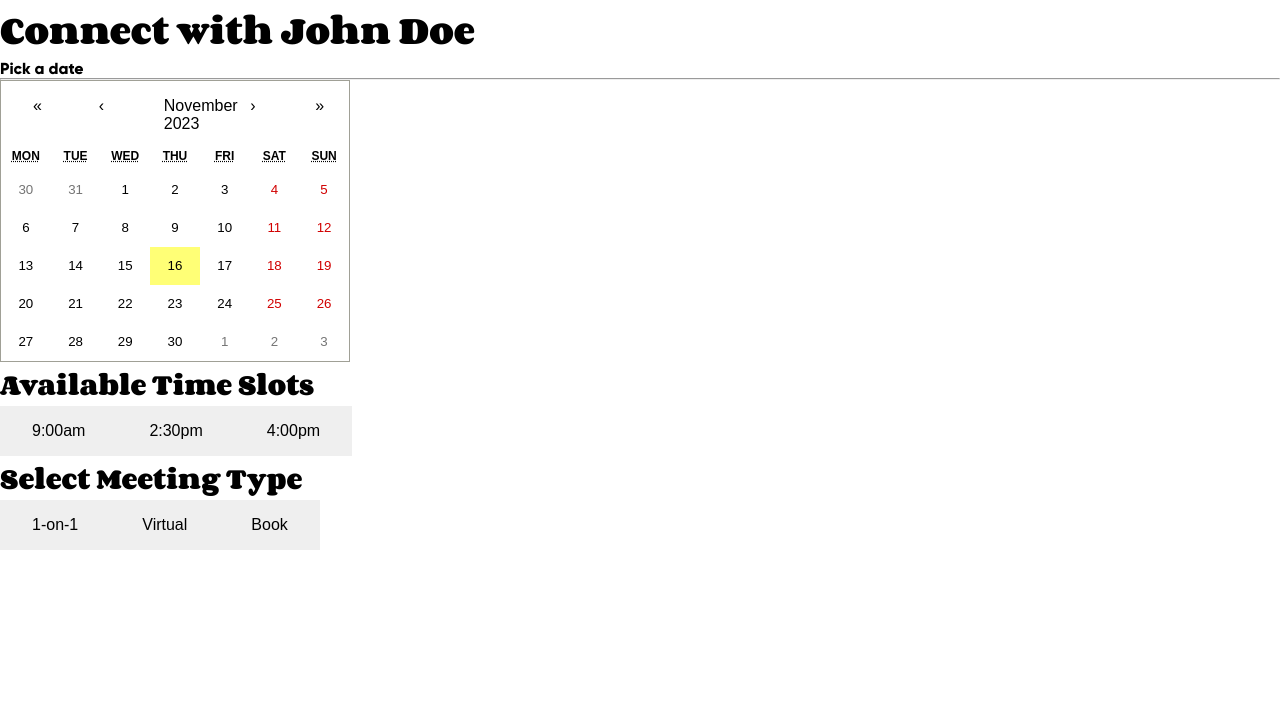
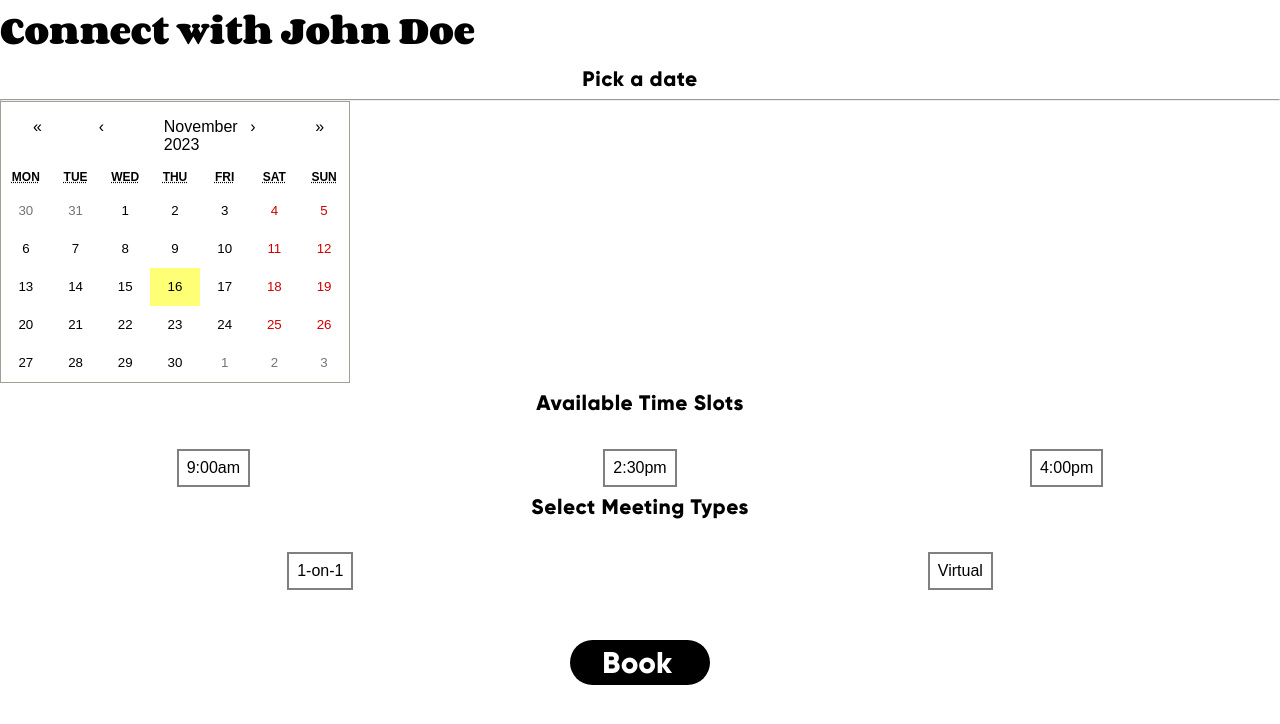
Before and after one commit to makeitMVPadmin/CoffeeChat, a React (Create React App) app: page /scheduling/1 in a window 1280 px wide. Shown: the top 724 px of the page. Built offline with nearby package versions, Linux system fonts and the light colour scheme; a web font is replaced by a local one.

Commit message:
calendar page tweaked

```diff
--- a/src/pages/SchedulingPage/SchedulingPage.jsx
+++ b/src/pages/SchedulingPage/SchedulingPage.jsx
@@ -88,7 +88,7 @@ const SchedulingPage = ({ people, db }) => {
   return (
     <>
       <h1>Connect with {person.name}</h1>
-      <p>Pick a date</p>
+      <p className="schedulingHeaders">Pick a date</p>
       <hr />
 
       {/* Calendar */}
@@ -97,35 +97,39 @@ const SchedulingPage = ({ people, db }) => {
         value={selectedDate} // Set the selected date
       />
 
-      <h2>Available Time Slots</h2>
+      <h2 className="schedulingHeaders">Available Time Slots</h2>
+      <div className="flexButtons">
         {timePreferences.map((timeSlot) => (
           <button
             key={timeSlot}
-          className={selectedTime === timeSlot ? "scheduling__button" : ""}
+            className={selectedTime === timeSlot ? "selectedButton" : "schedulingButton"}
             onClick={() => toggleTimeSelection(timeSlot)}
           >
             {timeSlot}
           </button>
         ))}
+      </div>
 
-      <h2>Select Meeting Type</h2>
+      <h2 className="schedulingHeaders">Select Meeting Types</h2>
+      <div className="flexButtons">
         <button
-        className={selectedMeetingType === "1-on-1" ? "scheduling__button" : ""}
-        onClick={() => toggleMeetingTypeSelection("1-on-1")}
-      >
+          className={selectedMeetingType === "1-on-1" ? "selectedButton" : "schedulingButton"}
+          onClick={() => toggleMeetingTypeSelection("1-on-1")}>
           1-on-1
         </button>
         <button
           className={
-          selectedMeetingType === "Virtual" ? "scheduling__button" : ""
+            selectedMeetingType === "Virtual" ? "selectedButton" : "schedulingButton"
           }
-        onClick={() => toggleMeetingTypeSelection("Virtual")}
-      >
+          onClick={() => toggleMeetingTypeSelection("Virtual")}>
           Virtual
         </button>
-
+      </div>
+      <br/>
       {/* Complete action  */}
-      <button onClick={saveBooking}>Book</button>
+      <button
+      className="bookingButton"
+      onClick={saveBooking}>Book</button>
 
       {/* After booking, a new page opens up -- Confirmation Page */}
       <Modal
--- a/src/pages/SchedulingPage/SchedulingPage.scss
+++ b/src/pages/SchedulingPage/SchedulingPage.scss
@@ -1,9 +1,53 @@
 @use "../../styles/partials/global" as *;
 
-.scheduling {
+@mixin small-header-style {
+    width: fit-content;
+    display: flex;
+    font-feature-settings: 'clig' off, 'liga' off;
+    font-family: Gilroy-ExtraBold;
+    font-size: 1.3125rem;
+    font-style: normal;
+    font-weight: 400;
+    line-height: 2.5rem;
+    letter-spacing: 0.03125rem;
+    margin: auto;
+}
 
-    &__button{
-        background-color: #007bff;
-        color: #fff;
-    }
+.schedulingHeaders {
+    @include small-header-style();
 }
+
+.flexButtons {
+    display: flex;
+    justify-content: space-around;
+}
+
+.selectedButton {
+    background-color: rgb(106, 165, 241);
+}
+
+.schedulingButton {
+    background-color: white;
+    border: grey 2px solid;
+    margin-top: 1.6rem;
+    padding: 0.5rem;
+}
+
+.bookingButton {
+    color: #FFF;
+    background-color: black;
+    text-align: center;
+    font-family: Gilroy-ExtraBold;
+    font-size: 1.875rem;
+    font-style: normal;
+    font-weight: 400;
+    line-height: normal;
+    border-radius: 1.8rem;
+    width: 8.70906rem;
+    padding-top: 0.25rem;
+    padding-bottom: 0.25rem;
+    margin-top: 2rem;
+    margin-left: auto;
+    margin-right: auto;
+    display: flex;
+}
```
Lines whose indentation alone changed are shown as unchanged.
